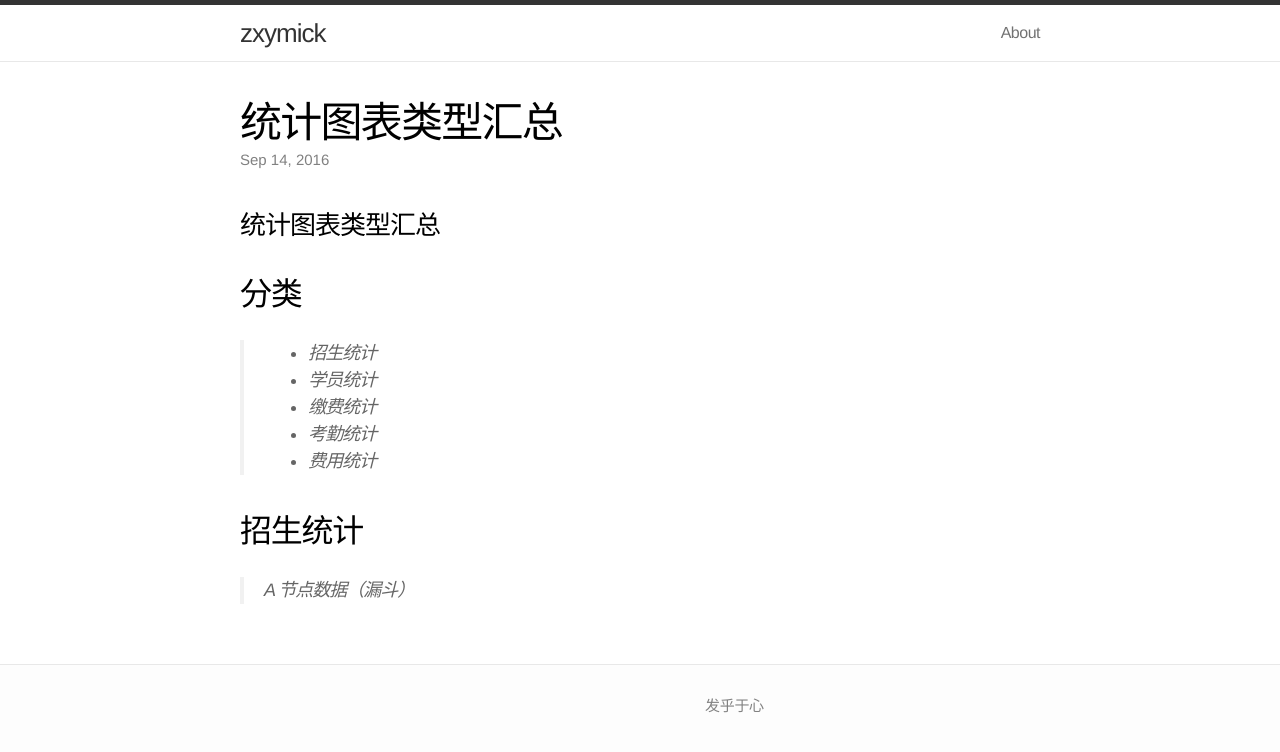
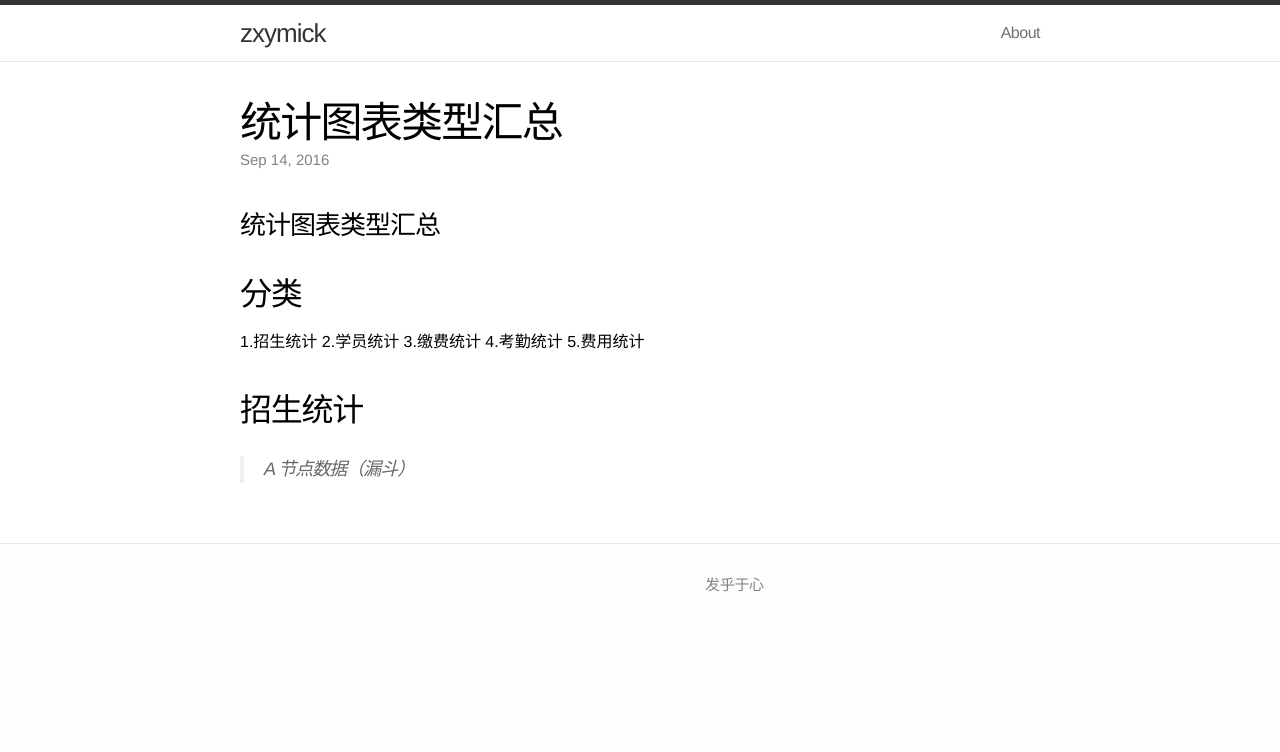
Before and after one commit to zxymick/zxymick.github.io, a Jekyll site: the page built from _posts/2016-09-14-second.md, in a window 1280 px wide. Shown: the top 752 px of the page. Built offline with Jekyll 4.4.1, drawn with Linux system fonts in a browser that asks for light colours; Markdown is read by kramdown in place of the engine named in the settings.

Commit message:
Update 2016-09-14-second.md

```diff
--- a/_posts/2016-09-14-second.md
+++ b/_posts/2016-09-14-second.md
@@ -6,11 +6,11 @@ categories: misc
 
 ###统计图表类型汇总
 ##分类
-> * 招生统计
-> * 学员统计
-> * 缴费统计
-> * 考勤统计
-> * 费用统计
+1.招生统计
+2.学员统计
+3.缴费统计
+4.考勤统计
+5.费用统计
 
 ##招生统计
 > A 节点数据（漏斗）
```
